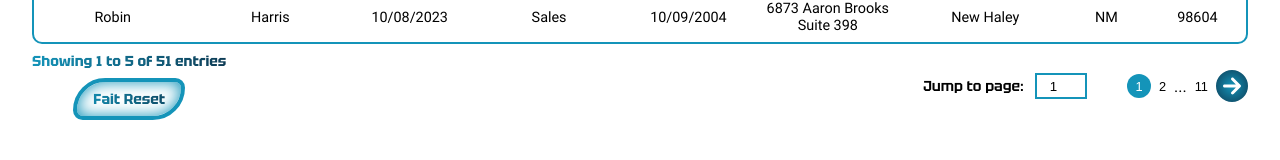
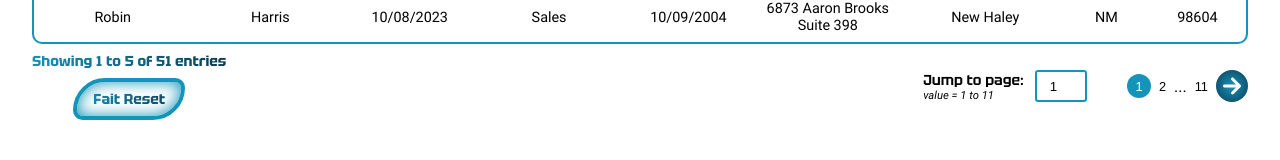
Before and after one commit to Git-EJ/OC_P14, a React (Vite) app: page /employee-list in a window 1280 px wide. Shown: the part 575-735 px from the top of the page. Built offline with nearby package versions, Linux system fonts and the light colour scheme.

Commit message:
pagination add timeout for onChange in input, add onFocus for for user comfort

```diff
--- a/src/atoms/Pagination.jsx
+++ b/src/atoms/Pagination.jsx
@@ -92,6 +92,7 @@ const Pagination = ({
 
   //for input value update
   const [inpuValue, setInputValue] = useState(currentPage);
+  const [inputTimeout, setInputTimeout] = useState(0);
 
   useEffect(() => {
     setInputValue(currentPage);
@@ -112,14 +113,29 @@ const Pagination = ({
   }, [currentPage, totalPageCount, setCurrentPage]);
 
 
+  const onJumpPageDebounced = useCallback((value) => {
+    if (!isNaN(value) && value > 0 && value <= totalPageCount) {
+      setCurrentPage(value);
+    }
+  }, [totalPageCount, setCurrentPage]);
+
+
   const onJumpPage = useCallback((e) => {
     const value = +e.target.value;
     setInputValue(value > totalPageCount ? '' : value); //authorise user to enter value < totalPageCount
 
-    if (!isNaN(value) && value > 0 && value <= totalPageCount) {
-      setCurrentPage(value);
+    if (inputTimeout) {
+      clearTimeout(inputTimeout);
     }
-  }, [setCurrentPage, totalPageCount]);
+    setInputTimeout(
+      setTimeout(() => {
+        onJumpPageDebounced(value);
+        setInputTimeout(0);
+        e.target.select(); //after timeout user can enter value without delete the current value
+      }, 1000)
+    );
+  }, [inputTimeout, onJumpPageDebounced, totalPageCount, setInputValue]);
+
 
   const onKeyDownPage = useCallback((e) => {
     if (e.key === 'ArrowRight') {
@@ -135,13 +151,25 @@ const Pagination = ({
     }
   }, [currentPage]);
 
-
+  useEffect(() => {
+    console.log('Pagination render-------------------');
+    console.log('currentPage', currentPage);
+    console.log('totalPageCount', totalPageCount);
+    console.log('inputValue', inpuValue);
+    console.log('inputTimeout', inputTimeout);
+    console.log('Pagination render-------------------');
+  }, [currentPage, totalPageCount, inpuValue, inputTimeout]);
 
   return (
     <div className="pagination_container">
 
       <div className="pagination_jump_container">
-        <label htmlFor='Jump to Page'>Jump to page:</label>
+        <div className="pagination_jump_text-label">
+          <label htmlFor='Jump to Page'>Jump to page:</label>
+          <p>value = {totalPageCount === 0 ? '' : `1 to ${totalPageCount}`}</p>
+        </div>
+
+        {/* TODO Regex */}
         <input type="number"
           id="Jump to Page"
           min="1"
@@ -150,6 +178,7 @@ const Pagination = ({
           onChange={(e) => onJumpPage(e)}
           onKeyDown={(e) => onKeyDownPage(e)}
           onBlur={(e) => onBlurPage(e)}
+          onFocus={(e) => e.target.select()} //user can enter value without delete the current value
         />
       </div>
 
--- a/src/styles/css/index.css
+++ b/src/styles/css/index.css
@@ -100,6 +100,10 @@ th {
 @font-face {
   font-family: "Tektur_bold";
   src: url("/src/fonts/Tektur-Bold.ttf") format("truetype");
+}
+@font-face {
+  font-family: "Roboto_regular_italic";
+  src: url("/src/fonts/Roboto-Italic.ttf") format("truetype");
 }
 @keyframes dynamic_border_bottom_linear {
   0% {
@@ -255,8 +259,8 @@ body ::-webkit-scrollbar {
   align-items: center;
   flex-direction: row;
   justify-content: space-between;
+  align-items: stretch;
   max-width: 45%;
-  height: auto;
   gap: 2rem;
 }
 .pagination_jump_container {
@@ -267,17 +271,35 @@ body ::-webkit-scrollbar {
   width: 100%;
   height: auto;
   gap: 0.2rem;
+}
+.pagination_jump_container > input {
+  height: 100%;
+  text-align: center;
+  border: 2px solid #1494B9;
+  border-radius: 0.2rem;
+  padding: 0.2rem 0;
+}
+.pagination_jump_container > input::selection {
+  background: transparent;
+}
+.pagination_jump_text-label {
+  display: flex;
+  justify-content: center;
+  align-items: center;
+  flex-direction: column;
+  align-items: flex-start;
+  width: fit-content;
+  height: auto;
+}
+.pagination_jump_text-label > label {
   font-size: 0.9rem;
   font-family: "Tektur_Semi-Bold", sans-serif;
-}
-.pagination_jump_container > label {
   width: fit-content;
   margin-right: 0.5rem;
 }
-.pagination_jump_container > input {
-  text-align: center;
-  border: 2px solid #1494B9;
-  padding: 0.2rem 0;
+.pagination_jump_text-label > p {
+  font-size: 0.7rem;
+  font-family: "Roboto_regular_italic", sans-serif;
 }
 .pagination_buttons_container {
   display: flex;
--- a/src/styles/scss/components/paginations.scss
+++ b/src/styles/scss/components/paginations.scss
@@ -3,8 +3,8 @@
   &_container {
     @include flex_center_row;
     justify-content: space-between;
+    align-items: stretch;
     max-width: 45%;
-    height: auto;
     gap: 2rem;
   }
 
@@ -14,19 +14,36 @@
       width: 100%;
       height: auto;
       gap: 0.2rem;
-      font-size: 0.9rem;
-      font-family: 'Tektur_Semi-Bold', sans-serif;
+
+      >input {
+        height: 100%;
+        text-align: center;
+        border: 2px solid $primary-color;
+        border-radius: 0.2rem;
+        padding: 0.2rem 0;
+
+        &::selection { //for input value when focus on
+          background: transparent;
+        }
+      }
+    }
+
+    &_text-label {
+      @include flex_center_column;
+      align-items: flex-start;
+      width: fit-content;
+      height: auto;
 
       >label {
+        font-size: 0.9rem;
+        font-family: 'Tektur_Semi-Bold', sans-serif;
         width: fit-content;
         margin-right: 0.5rem;
-
       }
 
-      >input {
-        text-align: center;
-        border: 2px solid $primary-color;
-        padding: 0.2rem 0;
+      >p {
+        font-size: 0.7rem;
+        font-family: 'Roboto_regular_italic', sans-serif;
       }
     }
   }
--- a/src/styles/scss/utils/__fonts.scss
+++ b/src/styles/scss/utils/__fonts.scss
@@ -17,3 +17,8 @@
   font-family: 'Tektur_bold';
   src: url('/src/fonts/Tektur-Bold.ttf') format('truetype');
 }
+
+@font-face {
+  font-family: 'Roboto_regular_italic';
+  src: url('/src/fonts/Roboto-Italic.ttf') format('truetype');
+}
```
Also changed, not shown: src/fonts/Roboto-Italic.ttf (added), 1 other file (tests, documents, lock files or other folders).
